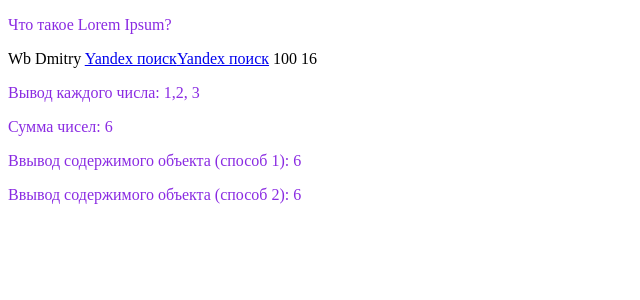
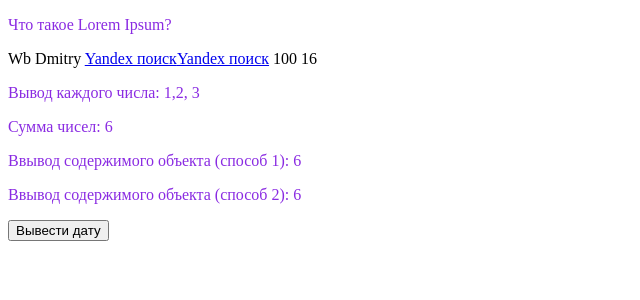
Before and after one commit to WbDmitry/vue3-training, a Vue app: page / in a window 1280 px wide. Shown: the top 300 px of the page, without its empty margins (0-640 px from the left). Built offline with nearby package versions, Linux system fonts and the light colour scheme.

Commit message:
Добавил кнопку, по клику на которую выводится текуща дата в алерте

```diff
--- a/src/App.vue
+++ b/src/App.vue
@@ -35,6 +35,7 @@ export default {
 	<p>Ввывод содержимого объекта (способ 1): {{ obj.x + obj.y + obj.z }}</p>
 	<p>Ввывод содержимого объекта (способ 2): {{ obj['x'] + obj['y'] + obj['z'] }}</p>
 	{{ getCurrentDate() }}
+	<button @click="getCurrentDate">Вывести дату</button>
 </template>
 
 <style>
```
